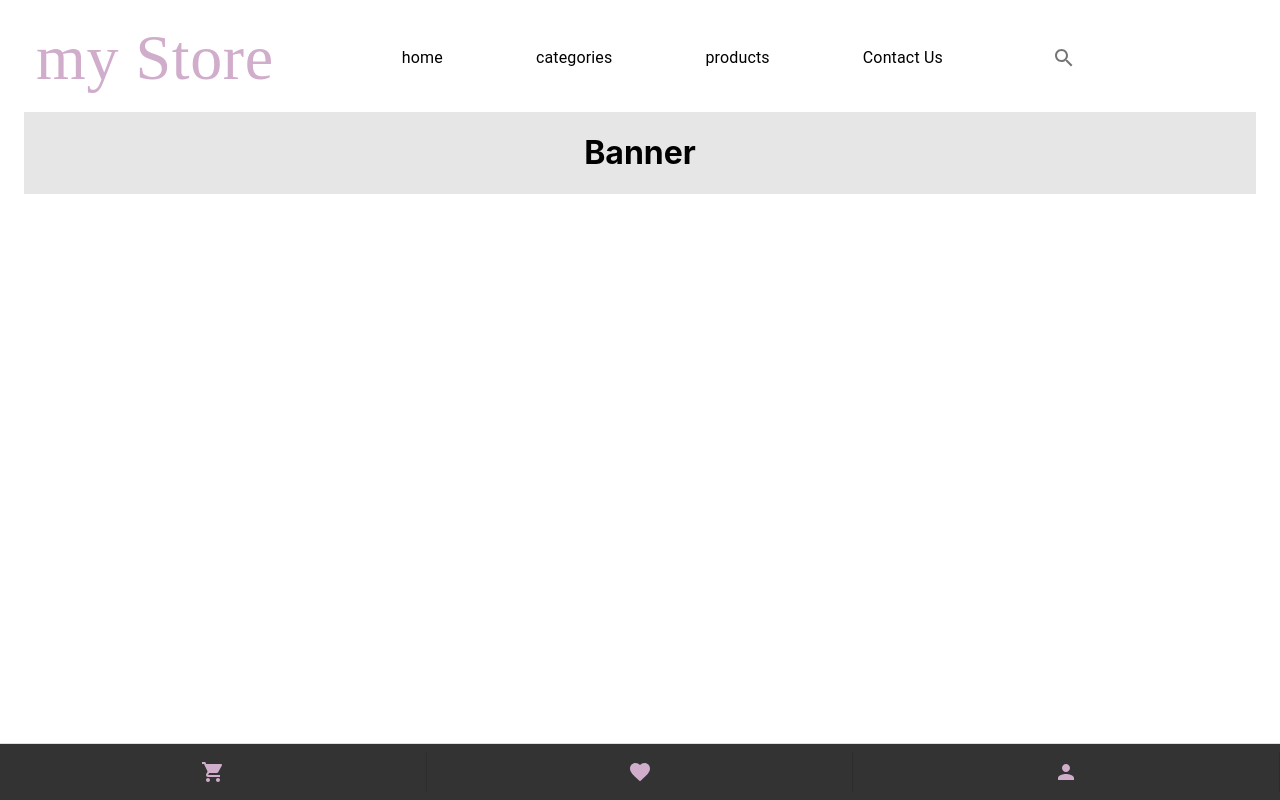
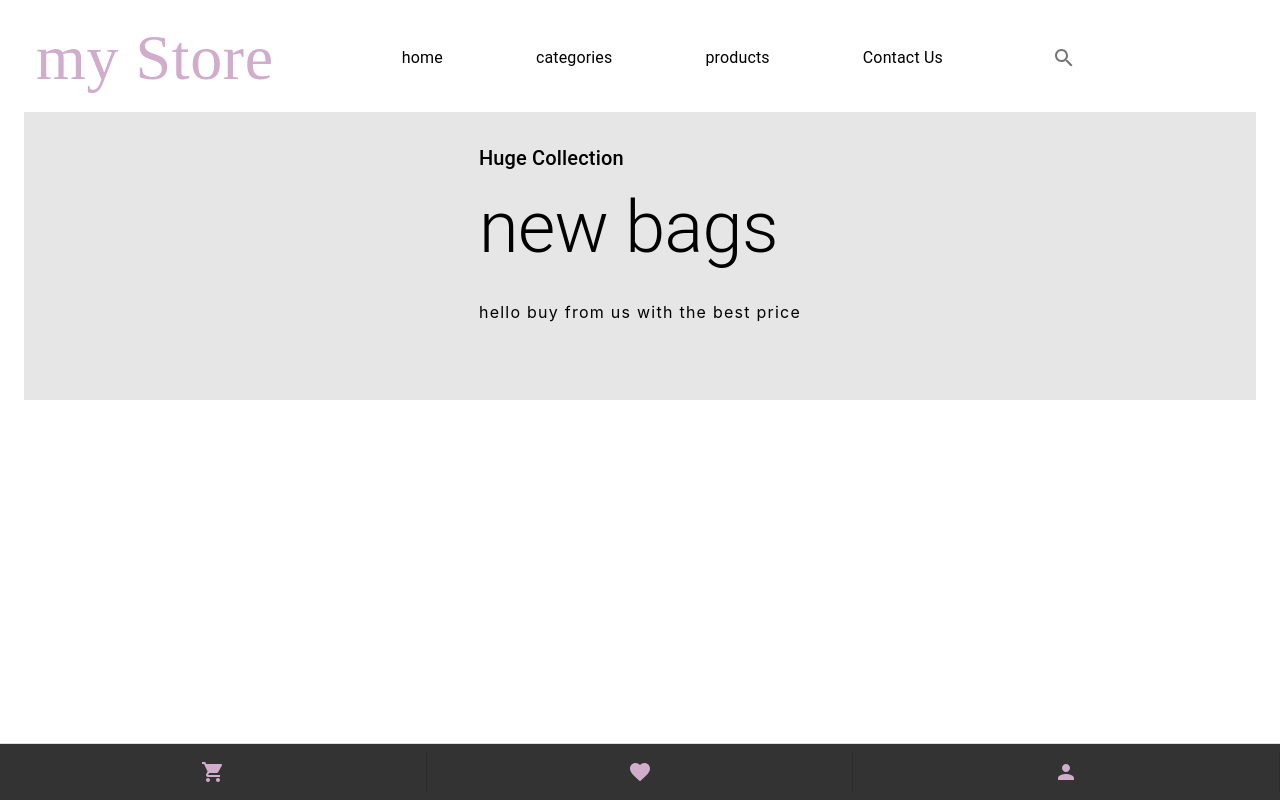
Before and after one commit to ElioHimci/final-project, a React (Create React App) app: page / in a window 1280 px wide. Built offline with nearby package versions, Linux system fonts and the light colour scheme; a web font is replaced by a local one.

Commit message:
ndryshime tvogla tek banner

```diff
--- a/src/components/appbar/index.js
+++ b/src/components/appbar/index.js
@@ -6,10 +6,22 @@ import AppbarMobile from "./appbarMobile";
 
 export default function Appbar() {
     const theme = useTheme();
-    const matches = useMediaQuery(theme.breakpoints.down('sm'));
-    if(matches) {
-        return <AppbarMobile matches={matches}/>
-    }
-        return <AppbarDesktop matches={matches}/>;
+    const matches = useMediaQuery(theme.breakpoints.down('md'));
 
+    return(
+        <>
+            {matches
+            ? (<AppbarMobile matches={matches}/>)
+            : (<AppbarDesktop matches={matches}/>)}
+        </>
+    );
 }
+// export default function Appbar() {
+//     const theme = useTheme();
+//     const matches = useMediaQuery(theme.breakpoints.down('sm'));
+//     if(matches) {
+//         return <AppbarMobile matches={matches}/>
+//     }
+//         return <AppbarDesktop matches={matches}/>;
+
+// }
--- a/src/components/banner/index.js
+++ b/src/components/banner/index.js
@@ -1,14 +1,19 @@
 import React from "react";
 import { useTheme } from "@mui/material/styles";
 import useMediaQuery from '@mui/material/useMediaQuery';
-import { BannerContainer } from "../../styles/banner";
+import { BannerContainer, BannerContent, BannerDescription, BannerTitle } from "../../styles/banner";
+import { Typography } from "@mui/material";
 
 export default function Banner () {
     const theme = useTheme();
     const matches = useMediaQuery(theme.breakpoints.down('sm'));
     return (
         <BannerContainer>
-            <h1>Banner</h1>
+            <BannerContent>
+                <Typography variant = "h6" >Huge Collection</Typography>
+                <BannerTitle variant = "h2"> new bags </BannerTitle>
+                <BannerDescription variant="subtitles" > hello buy from us with the best price</BannerDescription>
+            </BannerContent>
         </BannerContainer>
     )
 }
--- a/src/styles/banner/index.js
+++ b/src/styles/banner/index.js
@@ -1,16 +1,54 @@
 import styled from "@emotion/styled";
-import { Box } from "@mui/system";
+import { Typography , Box } from "@mui/material";
 import { Colors } from "../theme";
 
-export const BannerContainer = styled(Box)(() => ({
+export const BannerContainer = styled(Box)(({theme}) => ({
 
     display:'flex',
     justifyContent:"center",
     width : "100%",
     height : "100%",
     padding : "0px 0px",
-    background: Colors.light_gray
+    background: Colors.light_gray ,
+    [theme.breakpoints.down('sm')] : {
+        flexDirection : "column",
+        alignItems : "center"
+    }
+}));
+export const BannerImage = styled("img")(({src,theme})=> ({
+    src : `url(${src})`,
+    width : "500px",
+    [theme.breakpoints.down("md")] : {
+        width : "350px"
+    },
+    [theme.breakpoints.down("sm")] : {
+        width : "320px",
+        height: "300px"
+    },
+}))
 
-
-
+export const BannerContent = styled(Box)(()=> ({
+    display: "flex",
+    flexDirection : "column",
+    justifyContent :"center",
+    maxWidth : 420,
+    padding: "30px"
 }))
+export const BannerTitle = styled(Typography)(({theme})=> ({
+    lineHeight : 1.5,
+    fontSize : "72px",
+    marginBottom : "20px",
+    [theme.breakpoints.down("sm")] : {
+        fontSize : "42px"
+    },
+}))
+export const BannerDescription = styled(Typography)(({theme})=> ({
+    lineHeight : 1.25,
+    letterSpacing : 1.25,
+    marginBottom : "3em",
+    [theme.breakpoints.down("md")] : {
+        lineHeight : 1.15,
+        letterSpacing :1.15,
+        marginBottom : "1.5em",
+    }
+}))
```
